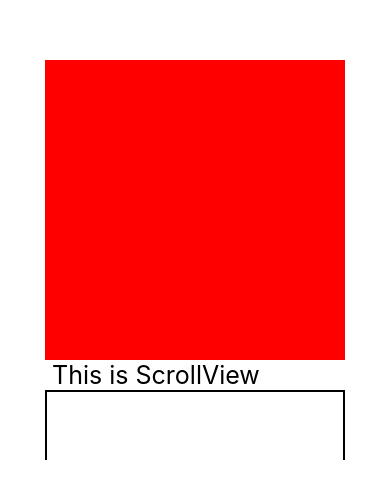
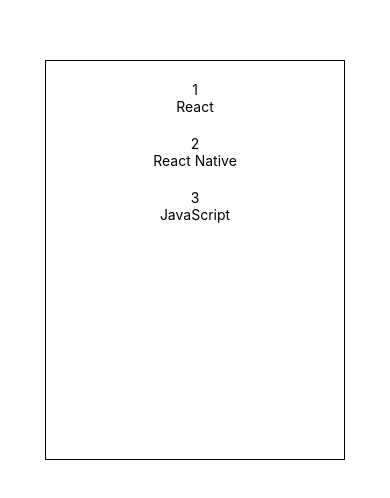
Before and after one commit to willie0311/react-native, a React Native app: screen / in a window 390 px wide. Shown: the part 162-660 px from the top of the page. Built offline with nearby package versions, Linux system fonts and the light colour scheme.

Commit message:
FlatList 表單

```diff
--- a/App.js
+++ b/App.js
@@ -1,23 +1,29 @@
-import { StyleSheet, Text, View,SafeAreaView,TextInput,Button,TouchableHighlight,TouchableOpacity,TouchableNativeFeedback,Image, ScrollView  } from 'react-native';
+import { StyleSheet, Text, View,SafeAreaView,TextInput,Button,TouchableHighlight,TouchableOpacity,TouchableNativeFeedback,Image, ScrollView , FlatList  } from 'react-native';
+
 
 
 
 
 export default function App() {
+  let data01 = [
+    { key: '1' , data: 'React'},
+    { key: '2' , data: 'React Native'},
+    { key: '3' , data: 'JavaScript'}
+  ];
   return (
-  <SafeAreaView style={styles.container}>
-  <View style ={{width:300 , height:400}}>
-      <ScrollView>
-      <View style = {{backgroundColor:'red',height:300}}>
-      </View>
-      <Text style= {{fontSize:25}}> This is ScrollView</Text>
-      <View style = {{borderWidth:2 ,height:300}}>
-      </View>
-    </ScrollView>
+  <View style={styles.container}>
+    <View style = {{width: 300 , height: 400}}>
+      <FlatList
+        data = {data01} renderItem = {({item}) =>(
+          <View style = {{ marginTop: 20 , alignItems : 'center'}}>
+            <Text>{item.key}</Text>
+            <Text>{item.data}</Text>
+          </View>
+        )}
+        style = {{borderWidth:1}} containerContainerStyle = {{alignItems : 'center'}}
+        />
+    </View>
   </View>
-  </SafeAreaView>
-
-
   );
 }
 
```
